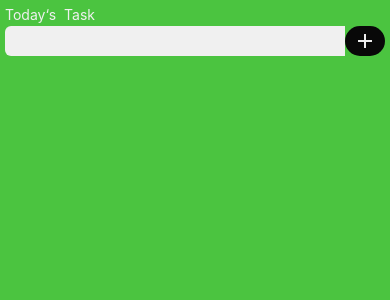
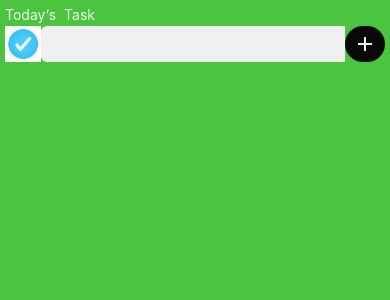
Before and after one commit to chaoyuu/DotoList, a React Native app: screen / in a window 390 px wide. Shown: the top 300 px of the page. Built offline with nearby package versions, Linux system fonts and the light colour scheme.

Commit message:
add logo

```diff
--- a/components/Header.js
+++ b/components/Header.js
@@ -7,6 +7,8 @@ import {
   StyleSheet,
   TextInput,
   TouchableOpacity,
+  Image
+
 } from 'react-native';
 
 import { Colours } from './Colours';
@@ -30,7 +32,9 @@ export function Header(props) {
   return (
     <View style={HeaderStyles.header}>
       <Text style={HeaderStyles.headerText}>{props.name}</Text>
+
       <View style={HeaderStyles.inputContainer}>
+      <Image style={HeaderStyles.headerLogo} source={require('../assets/todolist-logo.png')} />
         <TextInput
           onChangeText={inputHandler}
           style={HeaderStyles.input}
@@ -82,8 +86,14 @@ const HeaderStyles = StyleSheet.create({
     alignItems: 'center',
     borderRadius: 60,
 
+
+
   },
   inputButtonText: {
     color: Colours.light,
   },
+  headerLogo: {
+   width: 36,
+   height: 36,
+  }
 });
--- a/components/List.js
+++ b/components/List.js
@@ -1,5 +1,5 @@
 import * as React from 'react';
-import { Text, View, StyleSheet, FlatList, TouchableOpacity } from 'react-native';
+import { Text, View, StyleSheet, FlatList, TouchableOpacity} from 'react-native';
 import { Colours } from './Colours';
 import { Icon } from 'react-native-elements'
 
@@ -14,7 +14,7 @@ export function List(props) {
           <Icon name="check" color={ Colours.dark }/>
         </TouchableOpacity>
         <TouchableOpacity onPress={ () => props.deleteHandler(item.id) }>
-          <Icon name="delete" color={ Colours.brown }/>
+          <Icon name="delete" color={ Colours.dark }/>
         </TouchableOpacity>
       </View>
     </View>
@@ -40,6 +40,7 @@ const ListStyle = StyleSheet.create( {
     flexDirection: 'row',
     justifyContent: 'space-between',
 
+
   },
   listItemDone: {
     backgroundColor: '#55BCF6',
@@ -48,6 +49,7 @@ const ListStyle = StyleSheet.create( {
     display: 'flex',
     flexDirection: 'row',
     justifyContent: 'space-between',
+
 
   },
 
@@ -58,7 +60,7 @@ const ListStyle = StyleSheet.create( {
     padding: 15,
     borderRadius: 10,
     flexDirection: 'row',
-    alignItems: 'center',
+   alignItems: 'center',
     marginBottom: 20,
 
   },
```
Also changed, not shown: assets/todolist-logo.png (added), assets/todolist-splash.png (added).
